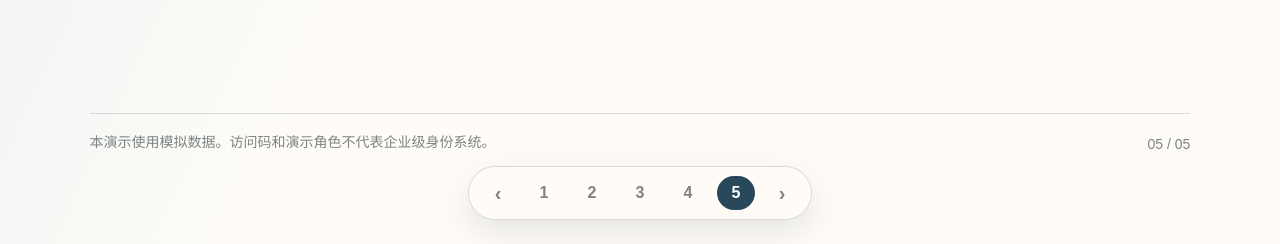
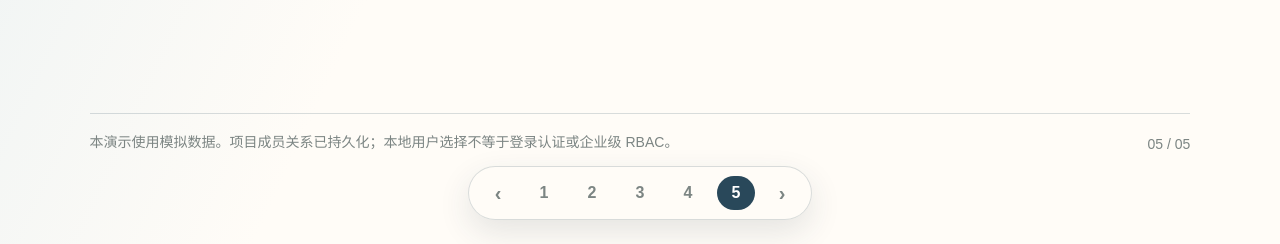
Before and after one commit to zzzxtjjj/Traceloop, a plain HTML site: page deliverables/pitch/index.html in a window 1280 px wide. Both pictures are taken after a click on the button "上一页". Shown: the part 556-800 px from the top of the page. Drawn offline with Linux system fonts and the light colour scheme.

Commit message:
docs: align delivery materials with current security boundaries

```diff
--- a/deliverables/pitch/index.html
+++ b/deliverables/pitch/index.html
@@ -476,7 +476,7 @@
         </div>
       </div>
       <footer class="footer">
-        <span class="disclosure">本演示使用模拟数据。访问码和演示角色不代表企业级身份系统。</span>
+        <span class="disclosure">本演示使用模拟数据。项目成员关系已持久化；本地用户选择不等于登录认证或企业级 RBAC。</span>
         <span>05 / 05</span>
       </footer>
     </section>
```
Also changed, not shown: 3 other files.
